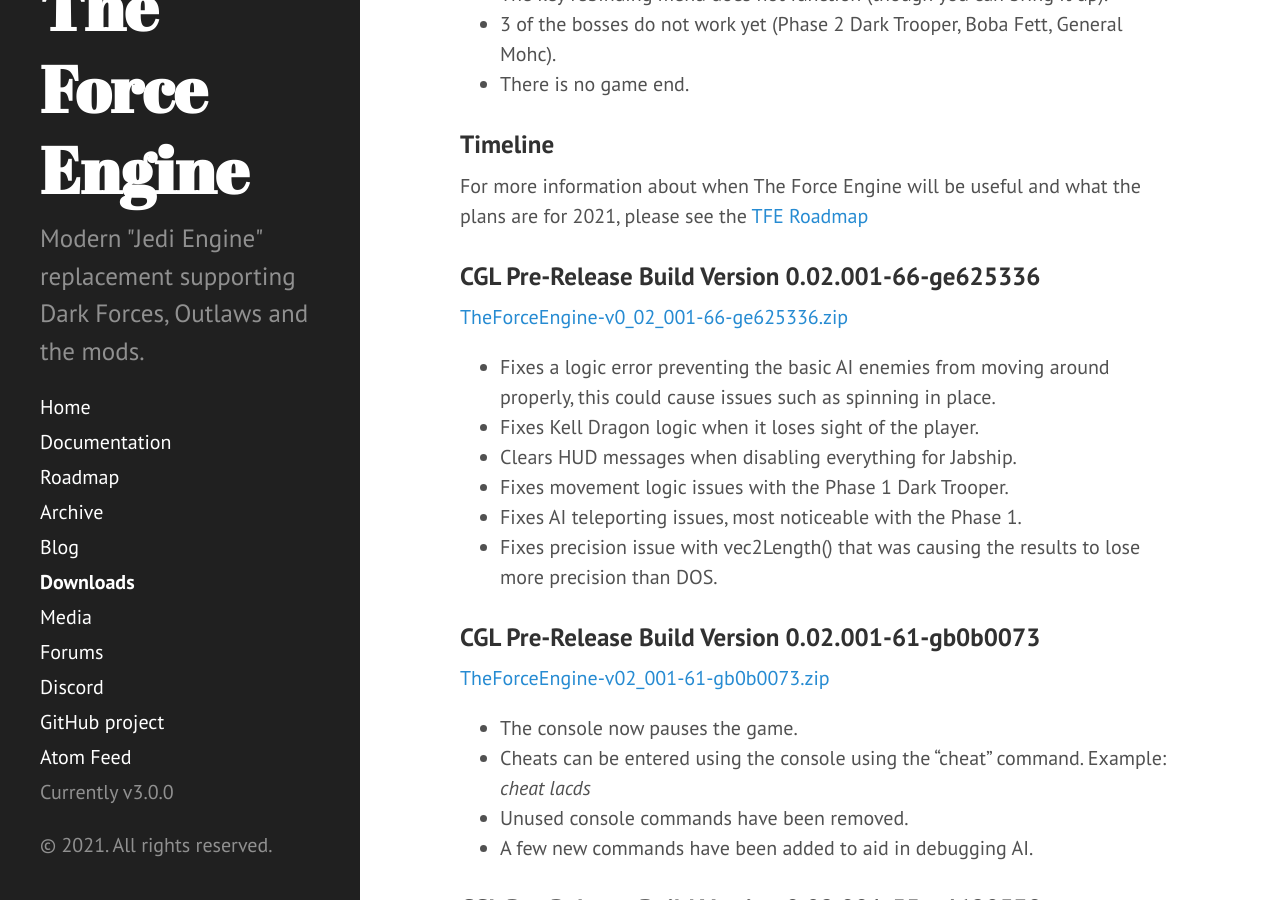
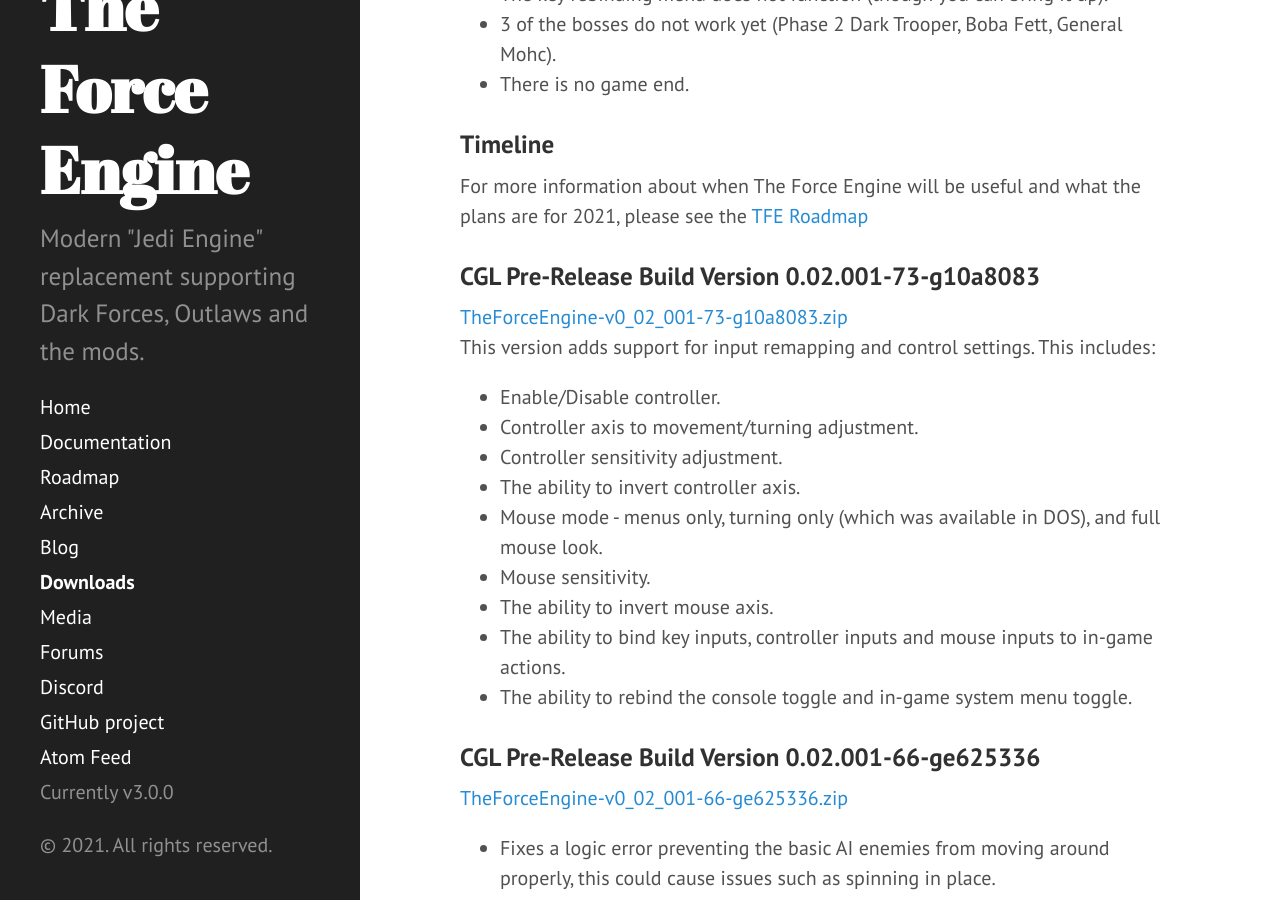
Before and after one commit to TheForceEngine/TheForceEngine.github.io, a Jekyll site: the page built from downloads.md, in a window 1280 px wide and 900 px high, scrolled down 492 px. Built offline with Jekyll 4.4.1, drawn with Linux system fonts in a browser that asks for light colours.

Commit message:
Update downloads.md

```diff
--- a/downloads.md
+++ b/downloads.md
@@ -19,6 +19,19 @@
 
 ### Timeline
 For more information about when The Force Engine will be useful and what the plans are for 2021, please see the [TFE Roadmap](Roadmap.md)
+
+### CGL Pre-Release Build Version 0.02.001-73-g10a8083
+[TheForceEngine-v0_02_001-73-g10a8083.zip](archive/TheForceEngine-v0_02_001-73-g10a8083.zip) <br>
+This version adds support for input remapping and control settings. This includes:
+* Enable/Disable controller.
+* Controller axis to movement/turning adjustment.
+* Controller sensitivity adjustment.
+* The ability to invert controller axis.
+* Mouse mode - menus only, turning only (which was available in DOS), and full mouse look.
+* Mouse sensitivity.
+* The ability to invert mouse axis.
+* The ability to bind key inputs, controller inputs and mouse inputs to in-game actions.
+* The ability to rebind the console toggle and in-game system menu toggle.
 
 ### CGL Pre-Release Build Version 0.02.001-66-ge625336
 [TheForceEngine-v0_02_001-66-ge625336.zip](archive/TheForceEngine-v0_02_001-66-ge625336.zip) <br>
```
